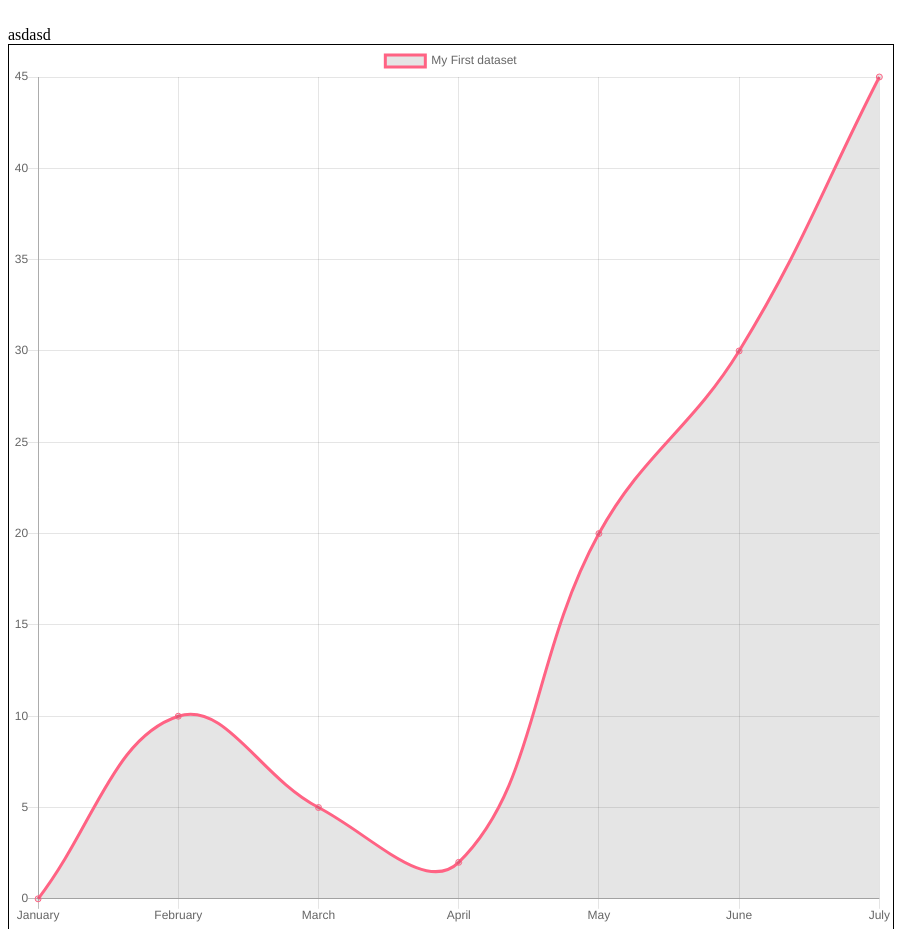
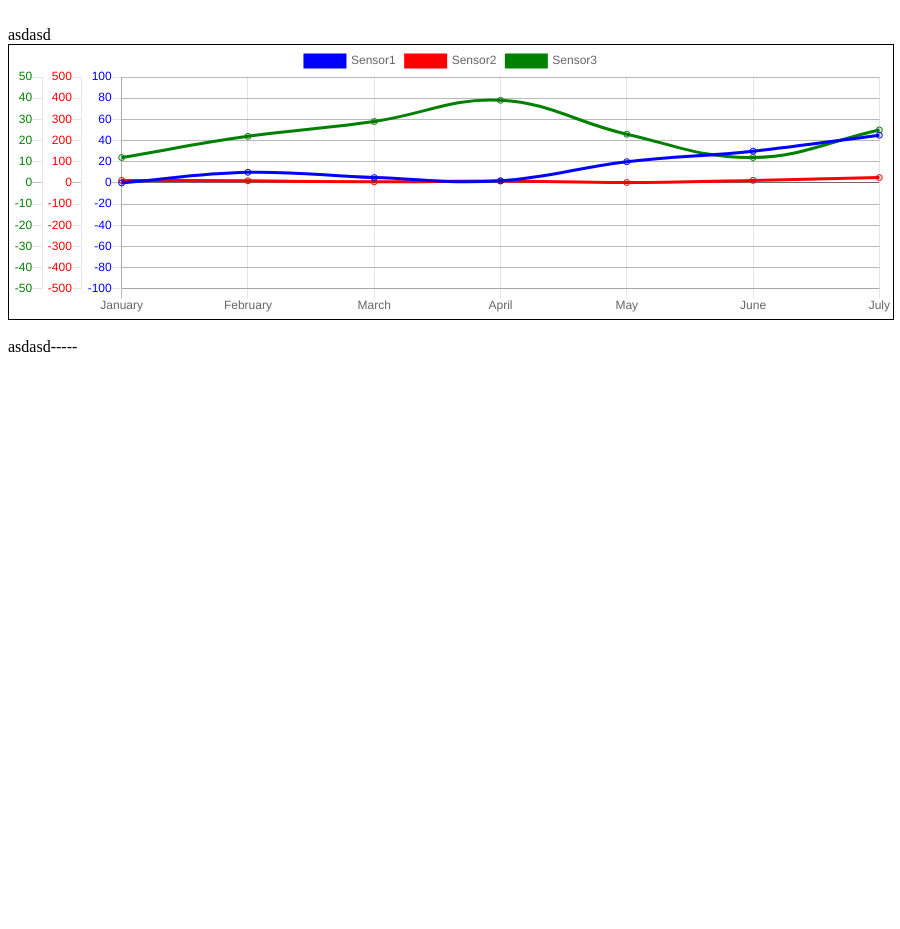
Before and after one commit to jeusmatthew/dogMonitorDesktop, an Electron app: page index.html in a window 900 px wide. Shown: the top 929 px of the page. After the commit the page ends 800 px from the top, so only its background shows below. Drawn offline with nearby package versions, Linux system fonts and the light colour scheme.

Commit message:
agrega colores

```diff
--- a/index.html
+++ b/index.html
@@ -5,8 +5,7 @@
   </head>
   <body>
     <br>asdasd<br/>
-
-    <canvas id="myChart" width="300" height="300" style="border:1px solid"></canvas>
+    <canvas id="myChart" width="200" height="200" style="border:1px solid"></canvas>
     <br>asdasd-----<br/>
     <script src="https://cdnjs.cloudflare.com/ajax/libs/Chart.js/2.9.3/Chart.min.js">
     </script>
@@ -22,16 +21,80 @@
         // The data for our dataset
         data: {
             labels: ['January', 'February', 'March', 'April', 'May', 'June', 'July'],
-            datasets: [{
-                label: 'My First dataset',
-                //backgroundColor: 'rgb(255, 99, 132)',
-                borderColor: 'rgb(255, 99, 132)',
-                data: [0, 10, 5, 2, 20, 30, 45]
-            }]
+            datasets: [
+            {
+                label: 'Sensor1',
+                yAxisID: 'A',
+                borderColor: 'blue',
+                data: [0, 10, 5, 2, 20, 30, 45],
+                fill: false
+            },
+            {
+                label: 'Sensor2',
+                yAxisID: 'B',
+                borderColor: 'red',
+                data: [12, 10, 5, 9, 2, 12, 25],
+                fill: false
+            },
+            {
+                label: 'Sensor3',
+                yAxisID: 'C',
+                borderColor: 'green',
+                data: [12, 22, 29, 39, 23, 12, 25],
+                fill: false
+            }
+
+        ]
         },
 
         // Configuration options go here
-        options: {}
+        options: {
+            maintainAspectRatio:false,
+            responsive: true,
+            scales:{
+                yAxes:
+                [
+                    {
+                        id: 'A',
+                        type: 'linear',
+                        position: 'left',
+                        ticks:{
+                            max:100,
+                            min:-100,
+                            fontColor:'blue'
+                        },
+                        borderColor: 'blue',
+                    },
+                    {
+                        id: 'B',
+                        type: 'linear',
+                        position: 'left',
+                        borderColor: 'red',
+
+                    ticks: {
+                        fontColor:"red",
+                        max: 500,
+                        min: -500
+                    }
+                    },
+                    {
+                        // grid: {
+                        //     color: '#FF8000'
+                        // },
+                        id: 'C',
+                        type: 'linear',
+                        position: 'left',
+                        borderColor: 'green',
+
+                    ticks: {
+                        fontColor:"green",
+                        max: 50,
+                        min: -50
+                    }
+                    }
+                ]
+            }
+        }
     });
     </script>
   </body>
--- a/index.js
+++ b/index.js
@@ -3,8 +3,8 @@ const { app, BrowserWindow } = require('electron')
 
 const createWindow = () => {
     const win = new BrowserWindow({
-      width: 800,
-      height: 600
+      width: 900,
+      height: 900
     })
 
     win.loadFile('index.html')
```
